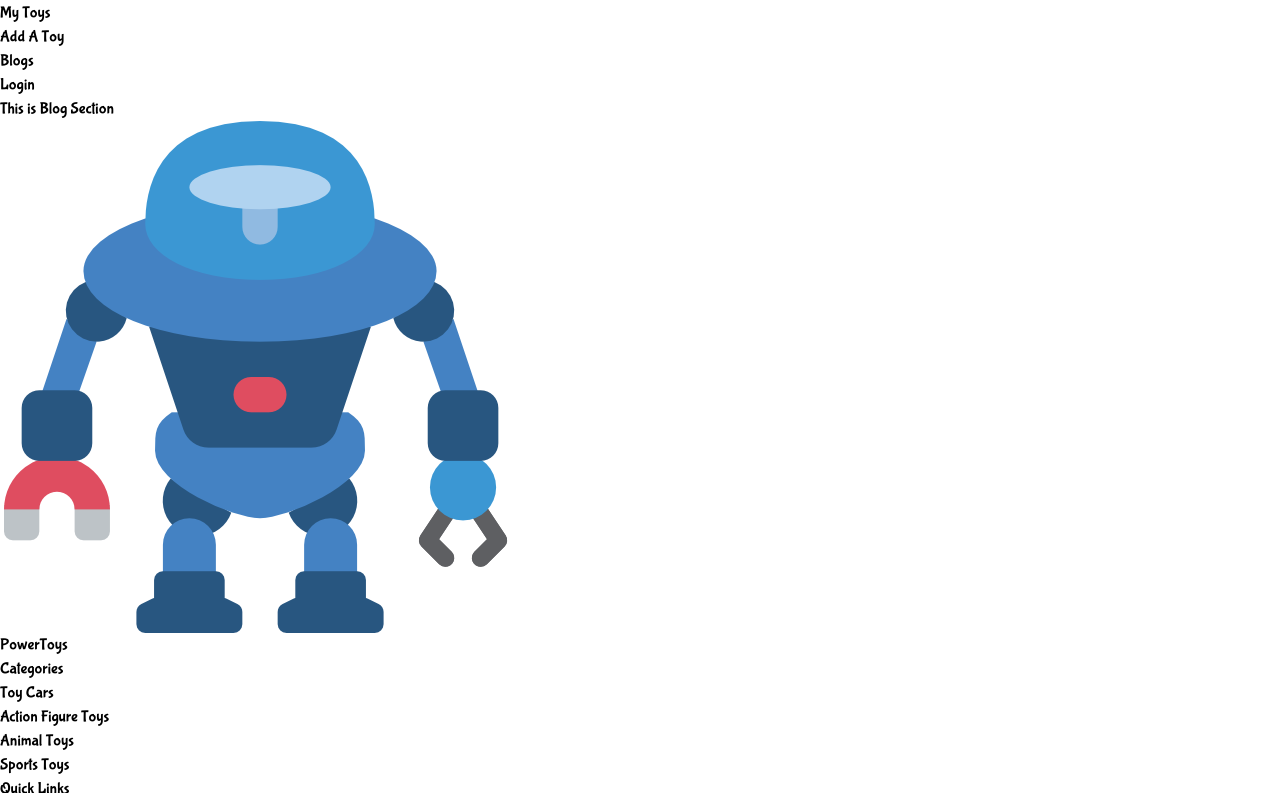
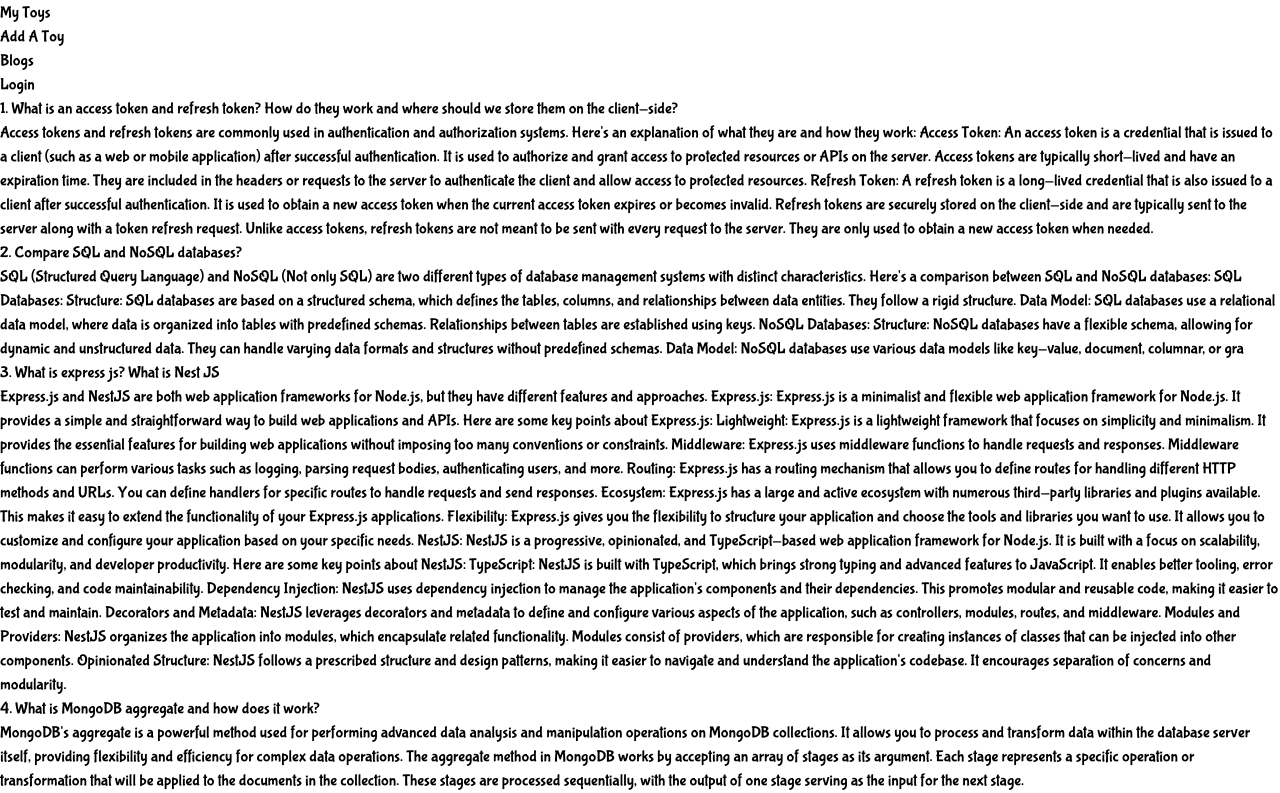
Before and after one commit to Barkatzx/power-toys-client, a React (Vite) app: page /blogs in a window 1280 px wide. Shown: the part 1887-2680 px from the top of the page. Built offline with nearby package versions, Linux system fonts and the light colour scheme; no server answers.

Commit message:
Blog Added

```diff
--- a/src/Components/Blog/Blog.jsx
+++ b/src/Components/Blog/Blog.jsx
@@ -3,8 +3,68 @@
 const Blog = () => {
     return (
         <div>
-            <h1 className='text-3xl font-bold'> This is Blog Section</h1>
+            <div className=" bg-gray-100 rounded-2xl shadow-2xl p-9 mx-auto container mt-5">
+          <h4 className="text-gray-700 font-bold mb-3 lg:text-xl text-lg mt-8">1. What is an access token and refresh token? How do they work and where should we store them on the client-side?</h4>
+          <p className="text-gray-500 mx-2 lg:mx-5"> Access tokens and refresh tokens are commonly used in authentication and authorization systems. Here's an explanation of what they are and how they work:
+
+Access Token:
+
+An access token is a credential that is issued to a client (such as a web or mobile application) after successful authentication.
+It is used to authorize and grant access to protected resources or APIs on the server.
+Access tokens are typically short-lived and have an expiration time.
+They are included in the headers or requests to the server to authenticate the client and allow access to protected resources.
+Refresh Token:
+
+A refresh token is a long-lived credential that is also issued to a client after successful authentication.
+It is used to obtain a new access token when the current access token expires or becomes invalid.
+Refresh tokens are securely stored on the client-side and are typically sent to the server along with a token refresh request.
+Unlike access tokens, refresh tokens are not meant to be sent with every request to the server. They are only used to obtain a new access token when needed.
+
+          </p>
+          <h4 className="text-gray-700 font-bold mb-3 text-lg lg:text-xl pt-5">
+            2. Compare SQL and NoSQL databases?
+          </h4>
+          <p className="text-gray-500 mx-2 lg:mx-5">SQL (Structured Query Language) and NoSQL (Not only SQL) are two different types of database management systems with distinct characteristics. Here's a comparison between SQL and NoSQL databases:
+
+SQL Databases:
+
+Structure: SQL databases are based on a structured schema, which defines the tables, columns, and relationships between data entities. They follow a rigid structure.
+Data Model: SQL databases use a relational data model, where data is organized into tables with predefined schemas. Relationships between tables are established using keys.
+
+NoSQL Databases:
+
+Structure: NoSQL databases have a flexible schema, allowing for dynamic and unstructured data. They can handle varying data formats and structures without predefined schemas.
+Data Model: NoSQL databases use various data models like key-value, document, columnar, or gra
+          </p>
+          <h4 className="text-gray-700 font-bold mb-3 text-lg lg:text-xl pt-5">
+            3. What is express js? What is Nest JS
+          </h4>
+          <p className="text-gray-500 mx-2 lg:mx-5">Express.js and NestJS are both web application frameworks for Node.js, but they have different features and approaches.
+
+Express.js:
+Express.js is a minimalist and flexible web application framework for Node.js. It provides a simple and straightforward way to build web applications and APIs. Here are some key points about Express.js:
+Lightweight: Express.js is a lightweight framework that focuses on simplicity and minimalism. It provides the essential features for building web applications without imposing too many conventions or constraints.
+Middleware: Express.js uses middleware functions to handle requests and responses. Middleware functions can perform various tasks such as logging, parsing request bodies, authenticating users, and more.
+Routing: Express.js has a routing mechanism that allows you to define routes for handling different HTTP methods and URLs. You can define handlers for specific routes to handle requests and send responses.
+Ecosystem: Express.js has a large and active ecosystem with numerous third-party libraries and plugins available. This makes it easy to extend the functionality of your Express.js applications.
+Flexibility: Express.js gives you the flexibility to structure your application and choose the tools and libraries you want to use. It allows you to customize and configure your application based on your specific needs.
+NestJS:
+NestJS is a progressive, opinionated, and TypeScript-based web application framework for Node.js. It is built with a focus on scalability, modularity, and developer productivity. Here are some key points about NestJS:
+TypeScript: NestJS is built with TypeScript, which brings strong typing and advanced features to JavaScript. It enables better tooling, error checking, and code maintainability.
+Dependency Injection: NestJS uses dependency injection to manage the application's components and their dependencies. This promotes modular and reusable code, making it easier to test and maintain.
+Decorators and Metadata: NestJS leverages decorators and metadata to define and configure various aspects of the application, such as controllers, modules, routes, and middleware.
+Modules and Providers: NestJS organizes the application into modules, which encapsulate related functionality. Modules consist of providers, which are responsible for creating instances of classes that can be injected into other components.
+Opinionated Structure: NestJS follows a prescribed structure and design patterns, making it easier to navigate and understand the application's codebase. It encourages separation of concerns and modularity.
+          </p>
+          <h4 className="text-gray-700 font-bold mb-3 text-lg lg:text-xl pt-5">
+            4. What is MongoDB aggregate and how does it work?
+          </h4>
+          <p className="text-gray-500 mx-2 lg:mx-5 pb-16">MongoDB's aggregate is a powerful method used for performing advanced data analysis and manipulation operations on MongoDB collections. It allows you to process and transform data within the database server itself, providing flexibility and efficiency for complex data operations.
+
+The aggregate method in MongoDB works by accepting an array of stages as its argument. Each stage represents a specific operation or transformation that will be applied to the documents in the collection. These stages are processed sequentially, with the output of one stage serving as the input for the next stage.
+          </p>
         </div>
+      </div>
     );
 };
 
--- a/src/Components/Footer/Footer.jsx
+++ b/src/Components/Footer/Footer.jsx
@@ -3,7 +3,7 @@
 
 function Footer() {
   return (
-    <footer className="bg-gray-100 p-5 mt-10">
+    <footer className="bg-gray-100 p-5">
       <div className="container mx-auto flex flex-col md:flex-row justify-around">
         <div className="flex">
           <img src={logo} alt="PowerToys" className="h-8" />
```
